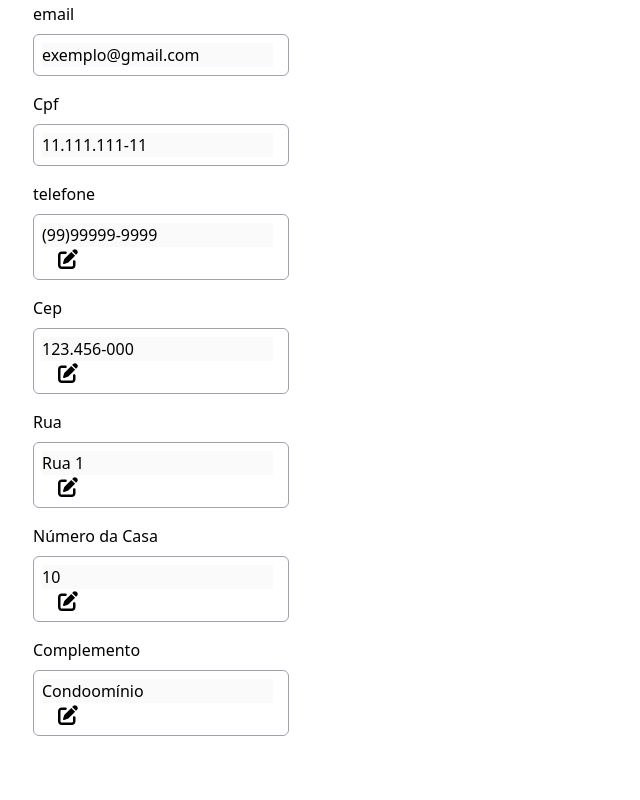
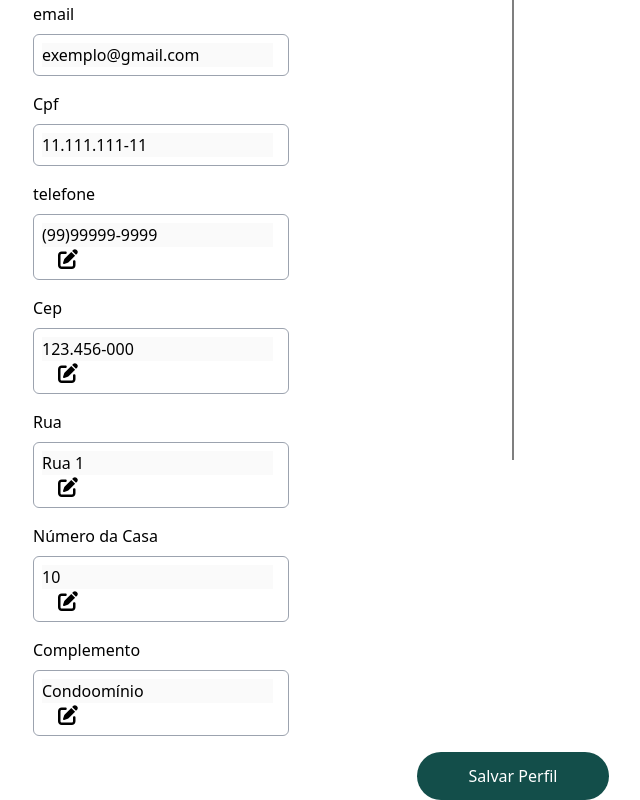
Before and after one commit to Yamazaki-Khaio/Cometa-Ingresso, a Next.js app in the folder ingressoscometa/: page /perfil in a window 1280 px wide. Shown: the part 240-1040 px from the top of the page, without its empty margins (127-767 px from the left). Before the commit the page ends 992 px from the top, so only its background shows below. Built offline with nearby package versions, Linux system fonts and the light colour scheme; no server answers.

Commit message:
Botão salvar perfil

```diff
--- a/ingressoscometa/src/components/PerfilCliente/PerfilCampoTelefone.tsx
+++ b/ingressoscometa/src/components/PerfilCliente/PerfilCampoTelefone.tsx
@@ -7,7 +7,9 @@ export default function PerfilCampoTelefone(props: any) {
   const [telefone, setTelefone] = useState('(99)99999-9999');
   const [editando, setEditando] = useState(false); // Estado de ediçãos
   function handleTelefoneChange(event: React.ChangeEvent<HTMLInputElement>) {
-    setTelefone(event.target.value);
+    let telefoneValue = event.target.value.replace(/\D/g, '');
+    telefoneValue = telefoneValue.replace(/(\d{5})(\d{1,4})$/, '$1-$2' )
+    setTelefone(telefoneValue);
   }
 
 
--- a/ingressoscometa/src/components/PerfilCliente/TelaPerfil.tsx
+++ b/ingressoscometa/src/components/PerfilCliente/TelaPerfil.tsx
@@ -6,11 +6,13 @@ import PerfilCampoRua from "./PerfilCampoRua";
 import PerfilCampoTelefone from "./PerfilCampoTelefone";
 import PerfilComplementoCasa from "./PerfilComplementoCasa";
 import PerfilNumeroCasa from "./PerfilNumeroCasa";
+import BotaoSalvarPerfil from "./botaoSalvarPerfil";
 
 export default function Perfil(){
 
 
     return(
+
         <div className="grid grid-cols-8">
             <div className="col-start-2 col-span-2 flex justify-start items-start">
                 <form>
@@ -23,7 +25,17 @@ export default function Perfil(){
                     <PerfilNumeroCasa/>
                     <PerfilComplementoCasa/>
                 </form>
+
+
+                <div className="absolute top-1/2 left-1/2 transform -translate-x-1/2 -translate-y-1/2 h-3/4 bg-black w-px">
+                </div>
             </div>
+            <div className="col-start-3 col-span-4 flex justify-center items-start">
+
+                <BotaoSalvarPerfil/>
             </div>
+
+            </div>
+
         )
 }
--- /dev/null
+++ b/ingressoscometa/src/components/PerfilCliente/botaoSalvarPerfil.tsx
@@ -0,0 +1,20 @@
+export default function BotaoSalvarPerfil(){
+
+    return(
+        <div>
+            <input type="submit" value="Salvar Perfil" className={`
+                     w-48 h-12  // diminuindo o comprimento do botão
+                     bg-teal-900
+                     text-white
+                     text-24
+                     rounded-3xl  // aumentando o valor do border-radius
+                     transition-all duration-300  // adicionando um efeito de transição
+                     hover:bg-teal-800  // adicionando uma cor de fundo quando o botão é hoverado
+                     active:bg-teal-700  // adicionando uma cor de fundo quando o botão é clicado
+                `} />
+
+
+        </div>
+    )
+
+}
```
